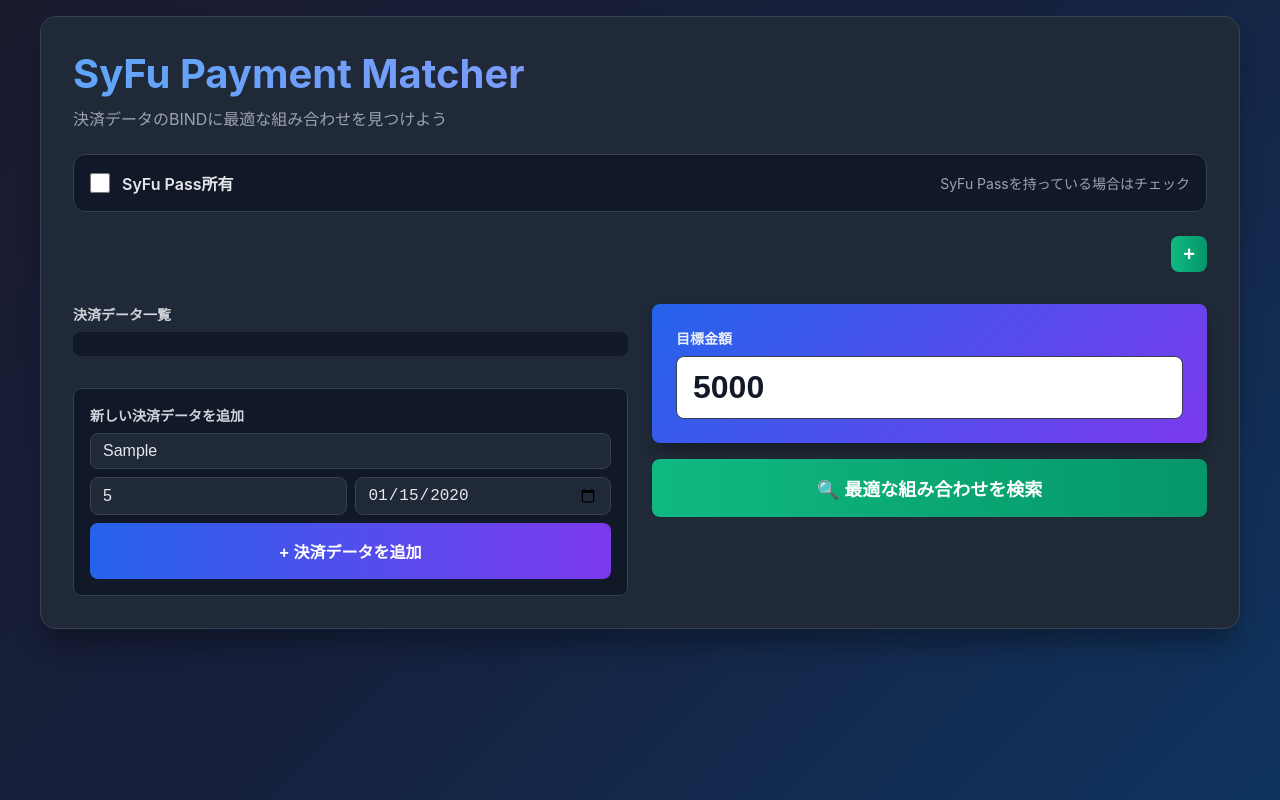
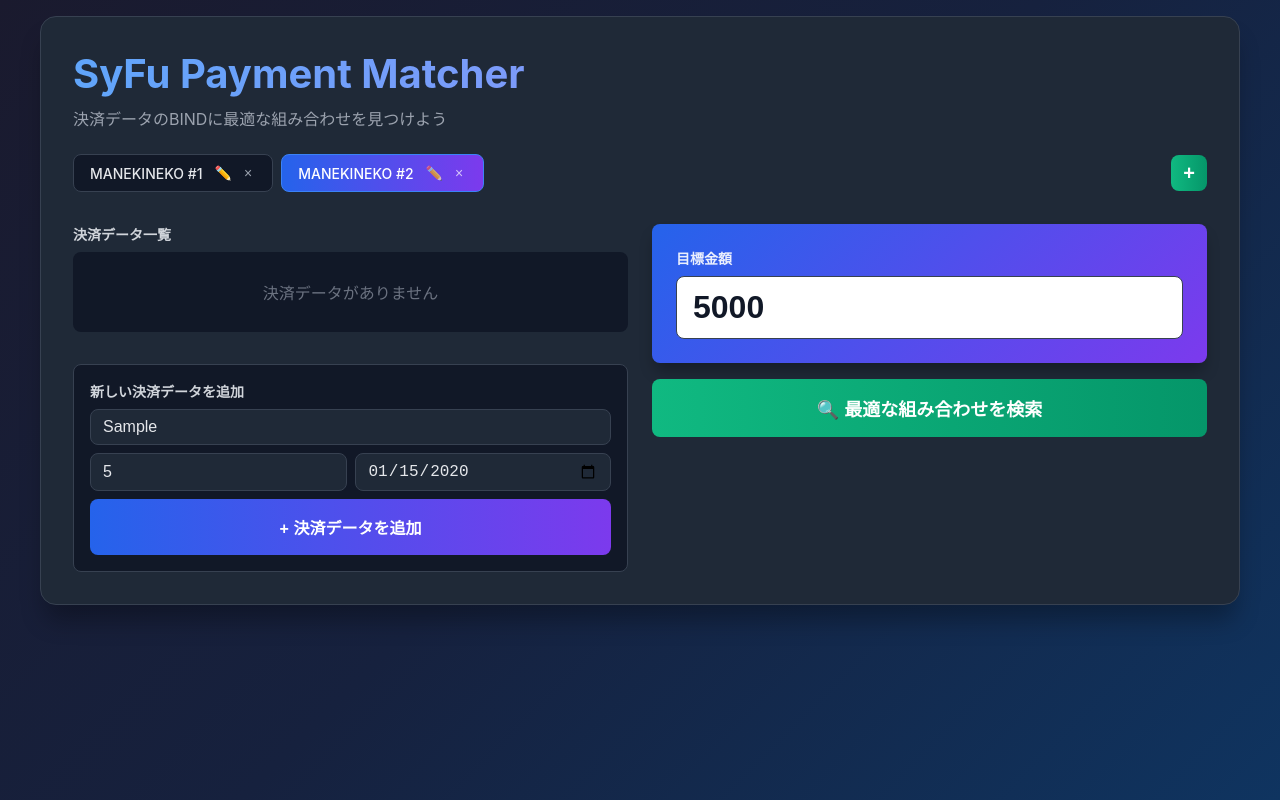
Before and after one commit to ao9847/SyFuPaymentMatcher, a plain HTML site: page index.html in a window 1280 px wide. Both pictures are taken after typing "Sample", "5", "2020-01-15" into the empty fields and a click on the button "新しいタブを追加". Drawn offline with Linux system fonts and the light colour scheme.

Commit message:
Add files via upload

```diff
--- a/index.html
+++ b/index.html
@@ -11,15 +11,6 @@
         <div class="card main-card">
             <h1 class="title">SyFu Payment Matcher</h1>
             <p class="subtitle">決済データのBINDに最適な組み合わせを見つけよう</p>
-
-            <!-- 設定エリア -->
-            <div class="settings-area">
-                <label class="setting-item">
-                    <input type="checkbox" id="hasSyFuPass" onchange="toggleSyFuPass()">
-                    <span class="setting-label">SyFu Pass所有</span>
-                    <span class="setting-description">SyFu Passを持っている場合はチェック</span>
-                </label>
-            </div>
 
             <!-- タブ管理 -->
             <div class="tabs-container">
--- a/script.js
+++ b/script.js
@@ -1,26 +1,4 @@
 // タブとデータの管理
-let tabs = [];
-let currentTabId = null;
-let renamingTabId = null;
-let hasSyFuPass = false;
-
-// 初期化
-document.addEventListener('DOMContentLoaded', function() {
-    loadTabs();
-    loadSettings();
-    renderTabs();
-    if (currentTabId) {
-        switchTab(currentTabId);
-    }
-});
-
-// 設定の読み込み
-function loadSettings() {
-    try {
-        const savedPass = localStorage.getItem('syfu-has-pass');
-        hasSyFuPass = savedPass === 'true';
-        document.getElementById('hasSyFuPass').checked = hasSyFuPass;
-    } catch (error// タブとデータの管理
 let tabs = [];
 let currentTabId = null;
 let renamingTabId = null;
@@ -30,30 +8,9 @@ document.addEventListener('DOMContentLoaded', function() {
     loadTabs();
     renderTabs();
     if (currentTabId) {
-        switchTab(currentTabId);
+        renderPayments();
     }
 });
-
-// 設定の読み込み
-function loadSettings() {
-    try {
-        const savedPass = localStorage.getItem('syfu-has-pass');
-        hasSyFuPass = savedPass === 'true';
-        document.getElementById('hasSyFuPass').checked = hasSyFuPass;
-    } catch (error) {
-        console.error('設定読み込みエラー:', error);
-    }
-}
-
-// SyFu Pass設定の切り替え
-function toggleSyFuPass() {
-    hasSyFuPass = document.getElementById('hasSyFuPass').checked;
-    try {
-        localStorage.setItem('syfu-has-pass', hasSyFuPass.toString());
-    } catch (error) {
-        console.error('設定保存エラー:', error);
-    }
-}
 
 // タブデータの読み込み
 function loadTabs() {
@@ -67,7 +24,7 @@ function loadTabs() {
             // 初回起動時のデフォルトタブ
             tabs = [{
                 id: Date.now(),
-                name: 'メインタブ',
+                name: 'MANEKINEKO #1',
                 payments: [
                     { id: 1, amount: 1500, name: 'ランチ代', date: '2025-01-15' },
                     { id: 2, amount: 2300, name: 'コンビニ', date: '2025-01-18' },
@@ -81,7 +38,7 @@ function loadTabs() {
         console.error('タブ読み込みエラー:', error);
         tabs = [{
             id: Date.now(),
-            name: 'メインタブ',
+            name: 'MANEKINEKO #1',
             payments: []
         }];
         currentTabId = tabs[0].id;
@@ -129,7 +86,7 @@ function switchTab(tabId) {
 function addNewTab() {
     const newTab = {
         id: Date.now(),
-        name: `タブ ${tabs.length + 1}`,
+        name: `MANEKINEKO #${tabs.length + 1}`,
         payments: []
     };
     tabs.push(newTab);
--- a/style.css
+++ b/style.css
@@ -43,53 +43,6 @@ body {
     color: #9ca3af;
     margin-bottom: 1.5rem;
     font-size: 0.875rem;
-}
-
-/* 設定エリア */
-.settings-area {
-    background: #111827;
-    border: 1px solid #374151;
-    border-radius: 0.75rem;
-    padding: 1rem;
-    margin-bottom: 1.5rem;
-}
-
-.setting-item {
-    display: flex;
-    align-items: center;
-    gap: 0.75rem;
-    cursor: pointer;
-}
-
-.setting-item input[type="checkbox"] {
-    width: 1.25rem;
-    height: 1.25rem;
-    cursor: pointer;
-    accent-color: #3b82f6;
-}
-
-.setting-label {
-    font-weight: 600;
-    color: #e5e7eb;
-    font-size: 0.875rem;
-}
-
-@media (min-width: 640px) {
-    .setting-label {
-        font-size: 1rem;
-    }
-}
-
-.setting-description {
-    color: #9ca3af;
-    font-size: 0.75rem;
-    margin-left: auto;
-}
-
-@media (min-width: 640px) {
-    .setting-description {
-        font-size: 0.875rem;
-    }
 }
 
 /* タブスタイル */
```
